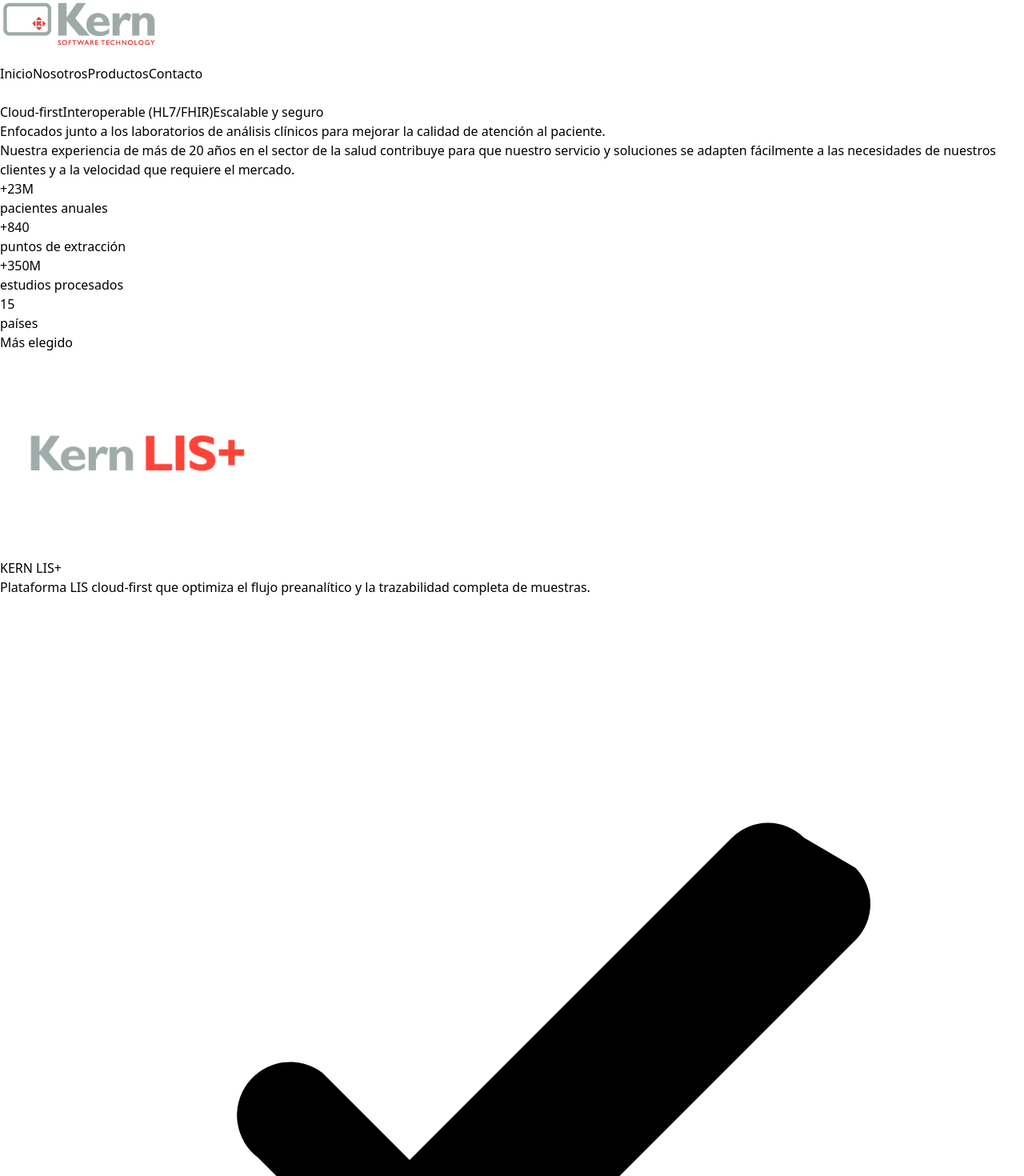
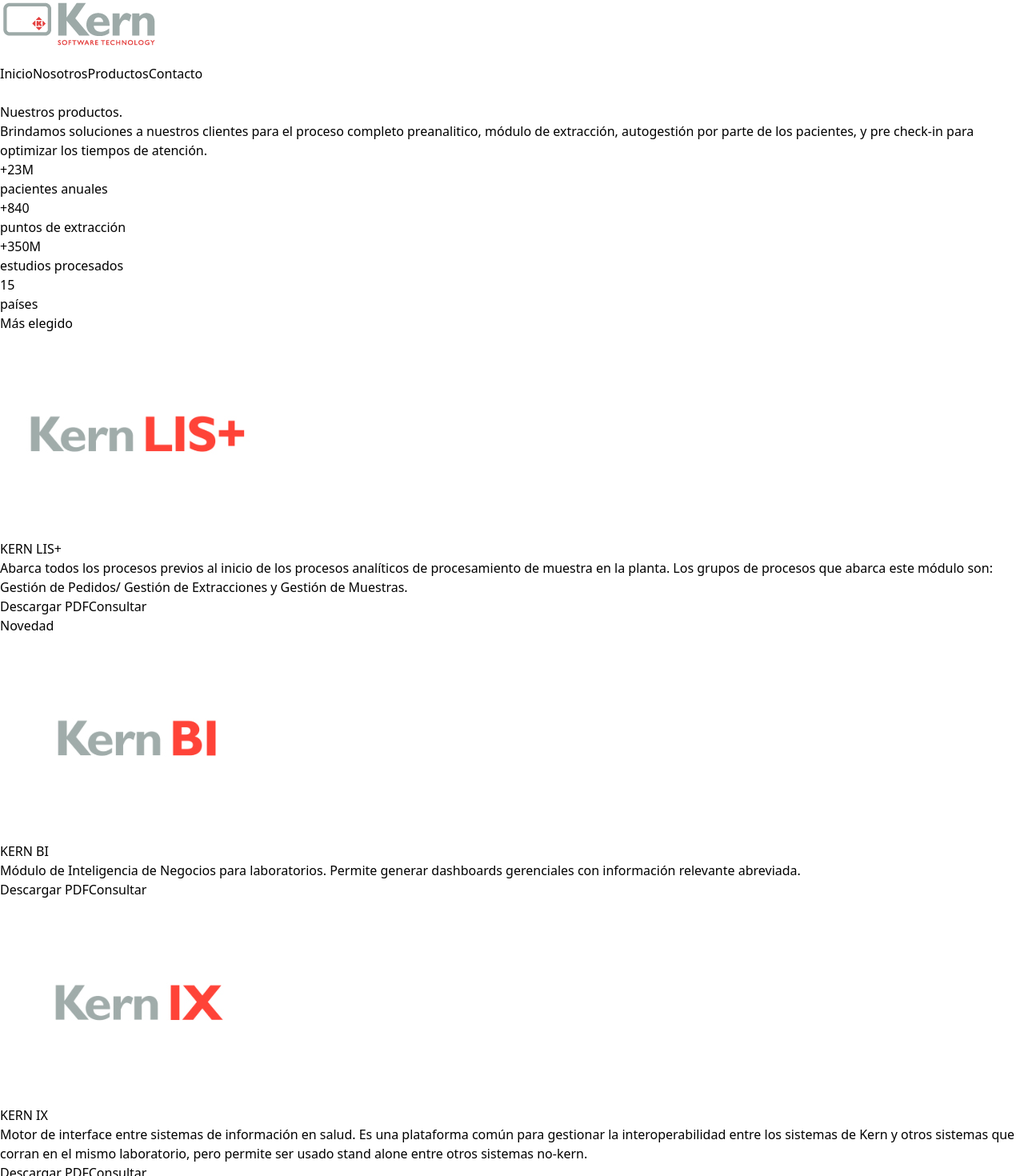
Before and after one commit to mArchilli/kern, a React (Vite) app: page /productos in a window 1280 px wide. Shown: the part 20-1490 px from the top of the page at 80% size. Built offline with nearby package versions, Linux system fonts and the light colour scheme.

Commit message:
Contacto y productos texto depurado

```diff
--- a/src/views/Contacto.jsx
+++ b/src/views/Contacto.jsx
@@ -138,7 +138,7 @@
                   <div className="pointer-events-none absolute -bottom-24 -left-20 w-64 h-64 rounded-full bg-[#9BA6A1]/10 blur-3xl" />
 
                   <h2 className="text-2xl font-semibold text-gray-900">Contacto directo</h2>
-                  <p className="mt-2 text-gray-700">Elegí la vía que te quede más cómoda. Te respondemos dentro de las 24 hs hábiles.</p>
+                  <p className="mt-2 text-gray-700">Elegí la vía que te quede más cómoda. Te respondemos a la brevedad.</p>
 
                   <div className="mt-6 space-y-5 relative z-10">
                     <div className="relative rounded-xl border border-[#E7EBEA] p-5 shadow-sm bg-gradient-to-br from-[#D94B45]/5 to-white overflow-hidden">
--- a/src/views/Productos.jsx
+++ b/src/views/Productos.jsx
@@ -119,67 +119,47 @@
       id: 'kern-lis-plus',
       nombre: 'KERN LIS+',
       resumen:
-        'Plataforma LIS cloud-first que optimiza el flujo preanalítico y la trazabilidad completa de muestras.',
-      tags: ['Preanalítico', 'Gestión de pedidos', 'Extracciones', 'Muestras'],
+        'Abarca todos los procesos previos al inicio de los procesos analíticos de procesamiento de muestra en la planta. Los grupos de procesos que abarca este módulo son: Gestión de Pedidos/ Gestión de Extracciones y Gestión de Muestras.',
+      tags: [],
       imagen: imgLis,
       pdf: pdfLis,
       badge: 'Más elegido',
-      features: [
-        'Check-in digital y autogestión del paciente',
-        'Trazabilidad end-to-end de muestras',
-        'Gestión de turnos y extracciones',
-        'Dashboards operativos y auditoría',
-      ],
-      ideal: ['Laboratorios multi-sede', 'Operaciones con alto volumen'],
+      features: [],
+      ideal: [],
     },
     {
       id: 'kern-bi',
       nombre: 'KERN BI',
       resumen:
-        'Inteligencia de negocios para decisiones ágiles: KPIs, tendencias y tableros gerenciales en tiempo real.',
-      tags: ['Business Intelligence', 'Dashboards', 'KPIs'],
+        'Módulo de Inteligencia de Negocios para laboratorios. Permite generar dashboards gerenciales con información relevante abreviada.',
+      tags: [],
       imagen: imgBi,
       pdf: pdfBi,
       badge: 'Novedad',
-      features: [
-        'KPIs operativos y financieros',
-        'Conectores a múltiples fuentes',
-        'Alertas y objetivos (OKRs)',
-        'Exportación y compartición segura',
-      ],
-      ideal: ['Dirección y gerencia', 'Analistas de datos'],
+      features: [],
+      ideal: [],
     },
     {
       id: 'kern-ix',
       nombre: 'KERN IX',
       resumen:
-        'Motor de interfaces e interoperabilidad sanitaria. HL7/FHIR para integrar equipos, HIS/EMR y terceros.',
-      tags: ['Interoperabilidad', 'Integraciones', 'HL7 / FHIR'],
+        'Motor de interface entre sistemas de información en salud. Es una plataforma común para gestionar la interoperabilidad entre los sistemas de Kern y otros sistemas que corran en el mismo laboratorio, pero permite ser usado stand alone entre otros sistemas no-kern.',
+      tags: [],
       imagen: imgIx,
       pdf: pdfIx,
-      features: [
-        'Conectividad HL7 / FHIR',
-        'Orquestación de flujos y mapping',
-        'Monitoreo y reintentos automáticos',
-        'Modo stand-alone o integrado',
-      ],
-      ideal: ['Integraciones complejas', 'IT hospitalaria'],
+      features: [],
+      ideal: [],
     },
     {
       id: 'kern-ap',
       nombre: 'KERN AP',
       resumen:
-        'Suite para Anatomía Patológica: logística de muestras, rotulado, trazabilidad y reportes especializados.',
-      tags: ['Anatomía Patológica', 'Trazabilidad', 'Informes'],
+        'Módulo de Gestión para Anatomía Patológica (AP). Permite gestionar la logística de muestras del laboratorio de AP, inclusive rotulando los cassettes y cristales. Alto nivel de trazabilidad en todos los puntos del proceso. Permite elaborar informes en intervenciones quirúrgicas que luego complementan el informe final.',
+      tags: [],
       imagen: imgAp,
       pdf: pdfAp,
-      features: [
-        'Rotulado de cassettes y cristales',
-        'Flujos configurables por protocolo',
-        'Trazabilidad y control de calidad',
-        'Informes con plantillas avanzadas',
-      ],
-      ideal: ['Servicios de AP', 'Centros de diagnóstico'],
+      features: [],
+      ideal: [],
     },
   ]
 
@@ -193,19 +173,12 @@
         <div className="pointer-events-none absolute -top-40 right-1/3 w-[24rem] h-[24rem] rounded-full bg-[#D94B45]/5 blur-3xl" />
 
   <div className="relative max-w-7xl mx-auto text-center" data-aos="fade-up">
-          <div className="inline-flex flex-wrap items-center justify-center gap-2" data-aos="zoom-in">
-            {['Cloud-first', 'Interoperable (HL7/FHIR)', 'Escalable y seguro'].map((chip) => (
-              <span key={chip} className="px-3 py-1 rounded-full text-xs font-medium bg-[#F2F5F4] text-[#4B5552] border border-[#E7EBEA]">
-                {chip}
-              </span>
-            ))}
-          </div>
 
           <h1 className="mt-4 text-4xl sm:text-5xl font-bold tracking-tight text-gray-900" data-aos="fade-up" data-aos-delay="100">
-            Enfocados junto a los laboratorios de análisis clínicos para mejorar la calidad de atención al paciente.
+            Nuestros productos.
           </h1>
           <p className="mt-4 text-lg text-gray-600 max-w-3xl mx-auto" data-aos="fade-up" data-aos-delay="150">
-            Nuestra experiencia de más de 20 años en el sector de la salud contribuye para que nuestro servicio y soluciones se adapten fácilmente a las necesidades de nuestros clientes y a la velocidad que requiere el mercado.
+            Brindamos soluciones a nuestros clientes para el proceso completo preanalitico, módulo de extracción, autogestión por parte de los pacientes, y pre check-in para optimizar los tiempos de atención.
           </p>
 
           {/* Métricas de confianza */}
@@ -246,7 +219,7 @@
             Contactanos y un especialista te asesorará para encontrar lo que mejor se adapta a tus necesidades.
           </p>
           <div className="mt-6 flex flex-wrap items-center justify-center gap-3">
-            <PillButton to="/contacto" variant="primary">Contactanos</PillButton>
+            <PillButton to="/contacto" variant="primary">Pedir una demo</PillButton>
           </div>
         </div>
       </section>
```
